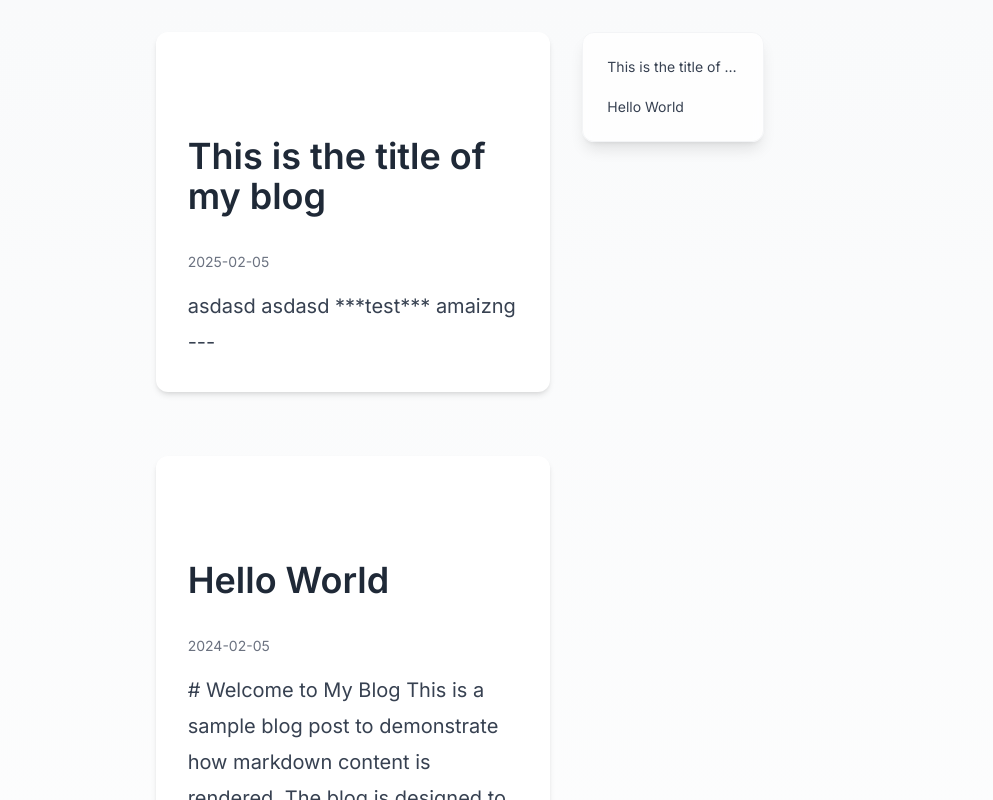
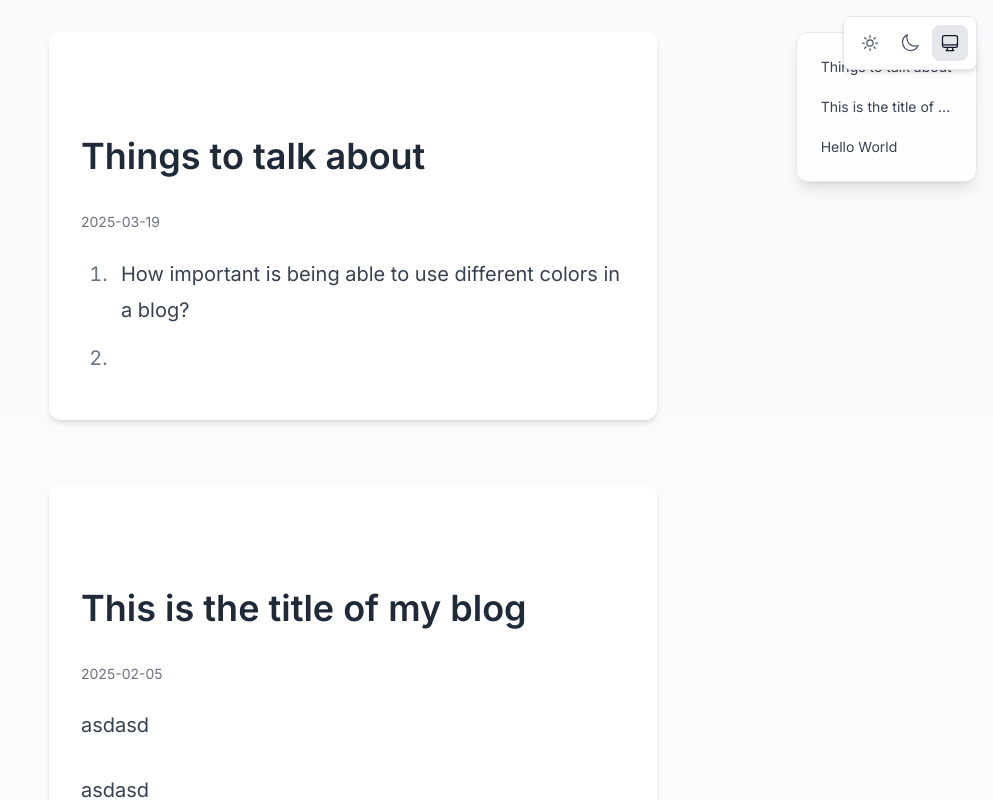
Before and after one commit to Xunrise/simple-blog, a Next.js app: page / in a window 1280 px wide. Shown: the top 800 px of the page, without its empty margins (287-1280 px from the left). Built offline with nearby package versions, Linux system fonts and the light colour scheme.

Commit message:
add theme switcher

```diff
--- /dev/null
+++ b/posts/things-to-talk-about.md
@@ -0,0 +1,7 @@
+---
+title: 'Things to talk about'
+date: '2025-03-19'
+---
+
+1. How important is being able to use different colors in a blog?
+2.
--- a/src/app/globals.css
+++ b/src/app/globals.css
@@ -2,16 +2,47 @@
 @tailwind components;
 @tailwind utilities;
 
+/* Light theme variables */
 :root {
   --foreground-rgb: 55, 65, 81;
   --background-rgb: 249, 250, 251;
+  --background-gradient-from: 249, 250, 251;
+  --background-gradient-to: 255, 255, 255;
+  --card-background: 255, 255, 255;
+  --card-border: 229, 231, 235;
+  --hover-bg: 243, 244, 246;
+  --prose-headings: 31, 41, 55;
+  --prose-body: 55, 65, 81;
+  --prose-links: 79, 70, 229;
+  --prose-links-hover: 99, 102, 241;
+  --sidebar-bg: 255, 255, 255, 0.8;
+  --sidebar-border: 243, 244, 246;
 }
 
-@media (prefers-color-scheme: dark) {
-  :root {
-    --foreground-rgb: 229, 231, 235;
-    --background-rgb: 24, 24, 27;
-  }
+/* Dark theme variables */
+.dark {
+  --foreground-rgb: 229, 231, 235;
+  --background-rgb: 24, 24, 27;
+  --background-gradient-from: 24, 24, 27;
+  --background-gradient-to: 17, 24, 39;
+  --card-background: 39, 39, 42;
+  --card-border: 63, 63, 70;
+  --hover-bg: 55, 65, 81;
+  --prose-headings: 243, 244, 246;
+  --prose-body: 209, 213, 219;
+  --prose-links: 129, 140, 248;
+  --prose-links-hover: 165, 180, 252;
+  --sidebar-bg: 39, 39, 42, 0.8;
+  --sidebar-border: 63, 63, 70;
+}
+
+/* Apply transitions for smooth theme changes */
+*,
+*::before,
+*::after {
+  transition-property: background-color, border-color, color, fill, stroke;
+  transition-duration: 200ms;
+  transition-timing-function: ease-out;
 }
 
 html {
@@ -28,13 +59,34 @@ article {
   scroll-margin-top: 2rem;
 }
 
+/* Apply background gradient to main backgrounds */
+.bg-gradient-to-b {
+  background: linear-gradient(to bottom,
+    rgb(var(--background-gradient-from)),
+    rgb(var(--background-gradient-to)));
+}
+
+/* Card and UI elements */
+.bg-white, .dark .dark\:bg-zinc-900 {
+  background-color: rgb(var(--card-background));
+}
+
+.border-gray-100, .dark .dark\:border-zinc-800 {
+  border-color: rgb(var(--card-border));
+}
+
+.hover\:bg-gray-100:hover, .dark .dark\:hover\:bg-zinc-800:hover {
+  background-color: rgba(var(--hover-bg), 0.5);
+}
+
+/* Prose styles */
 .prose {
   max-width: 65ch;
   color: inherit;
 }
 
 .prose a {
-  color: #4f46e5;
+  color: rgb(var(--prose-links));
   text-decoration: underline;
   text-decoration-thickness: 1px;
   text-underline-offset: 2px;
@@ -42,39 +94,24 @@ article {
 }
 
 .prose a:hover {
-  color: #6366f1;
+  color: rgb(var(--prose-links-hover));
   text-decoration-thickness: 2px;
 }
 
-.dark .prose a {
-  color: #818cf8;
-}
-
-.dark .prose a:hover {
-  color: #a5b4fc;
-}
-
 .prose h1, .prose h2, .prose h3, .prose h4, .prose h5, .prose h6 {
-  color: rgb(31, 41, 55);
+  color: rgb(var(--prose-headings));
   margin-top: 2em;
   margin-bottom: 1em;
   font-weight: 600;
 }
 
-.dark .prose h1,
-.dark .prose h2,
-.dark .prose h3,
-.dark .prose h4,
-.dark .prose h5,
-.dark .prose h6 {
-  color: rgb(243, 244, 246);
-}
-
 .prose p {
   margin-bottom: 1.5em;
   line-height: 1.75;
+  color: rgb(var(--prose-body));
 }
 
+/* Content editable styling */
 [contenteditable]:empty:before {
   content: attr(data-placeholder);
   color: #9ca3af;
@@ -87,11 +124,15 @@ article {
 
 /* DatePicker Custom Styles */
 .react-datepicker {
-  @apply p-2 font-sans bg-gray-50 dark:bg-zinc-800 border border-gray-200 dark:border-zinc-700 rounded-lg shadow-lg;
+  @apply p-2 font-sans rounded-lg shadow-lg;
+  background-color: rgb(var(--card-background));
+  border-color: rgb(var(--card-border));
 }
 
 .react-datepicker__header {
-  @apply bg-gray-50 dark:bg-zinc-800 border-0 p-0;
+  border: 0;
+  padding: 0;
+  background-color: rgb(var(--card-background));
 }
 
 .react-datepicker__triangle {
@@ -99,19 +140,22 @@ article {
 }
 
 .react-datepicker__month-container {
-  @apply bg-gray-50 dark:bg-zinc-800;
+  background-color: rgb(var(--card-background));
 }
 
 .react-datepicker__current-month {
-  @apply text-gray-900 dark:text-gray-100 font-semibold mb-4;
+  color: rgb(var(--foreground-rgb));
+  @apply font-semibold mb-4;
 }
 
 .react-datepicker__day-names {
-  @apply border-b border-gray-200 dark:border-zinc-700 pb-2 mb-2;
+  border-bottom: 1px solid rgb(var(--card-border));
+  @apply pb-2 mb-2;
 }
 
 .react-datepicker__day-name {
-  @apply text-gray-500 dark:text-gray-400 text-xs font-medium w-8 h-8 leading-8 m-0;
+  color: rgba(var(--foreground-rgb), 0.7);
+  @apply text-xs font-medium w-8 h-8 leading-8 m-0;
 }
 
 .react-datepicker__month {
@@ -119,7 +163,12 @@ article {
 }
 
 .react-datepicker__day {
-  @apply text-gray-900 dark:text-gray-100 w-8 h-8 leading-8 m-0 rounded-full hover:bg-gray-200/70 dark:hover:bg-zinc-700/70 transition-colors;
+  color: rgb(var(--foreground-rgb));
+  @apply w-8 h-8 leading-8 m-0 rounded-full transition-colors;
+}
+
+.react-datepicker__day:hover {
+  background-color: rgba(var(--hover-bg), 0.7);
 }
 
 .react-datepicker__day--selected {
@@ -127,15 +176,30 @@ article {
 }
 
 .react-datepicker__day--keyboard-selected {
-  @apply bg-blue-500/10 dark:bg-blue-500/20 text-blue-600 dark:text-blue-400 hover:bg-blue-500/20 dark:hover:bg-blue-500/30;
+  background-color: rgba(59, 130, 246, 0.1);
+  color: rgb(var(--prose-links));
+}
+
+.dark .react-datepicker__day--keyboard-selected {
+  background-color: rgba(59, 130, 246, 0.2);
+  color: rgb(var(--prose-links));
+}
+
+.react-datepicker__day--keyboard-selected:hover {
+  background-color: rgba(59, 130, 246, 0.2);
+}
+
+.dark .react-datepicker__day--keyboard-selected:hover {
+  background-color: rgba(59, 130, 246, 0.3);
 }
 
 .react-datepicker__day--today {
-  @apply font-semibold text-blue-500 dark:text-blue-400;
+  color: rgb(var(--prose-links));
+  @apply font-semibold;
 }
 
 .react-datepicker__day--outside-month {
-  @apply text-gray-400 dark:text-gray-600;
+  color: rgba(var(--foreground-rgb), 0.4);
 }
 
 .react-datepicker__navigation {
@@ -143,23 +207,28 @@ article {
 }
 
 .react-datepicker__navigation-icon::before {
-  @apply border-gray-400 dark:border-gray-500;
+  border-color: rgba(var(--foreground-rgb), 0.6);
 }
 
 /* Month and Year Dropdowns */
 .react-datepicker__month-select,
 .react-datepicker__year-select {
-  @apply bg-gray-100 dark:bg-zinc-700 border border-gray-200 dark:border-zinc-600 rounded px-2 py-1 text-sm text-gray-600 dark:text-gray-300 cursor-pointer;
+  background-color: rgba(var(--hover-bg), 0.5);
+  border: 1px solid rgb(var(--card-border));
+  @apply rounded px-2 py-1 text-sm cursor-pointer;
+  color: rgb(var(--foreground-rgb));
 }
 
 .react-datepicker__month-select:focus,
 .react-datepicker__year-select:focus {
-  @apply outline-none border-blue-500 dark:border-blue-400;
+  @apply outline-none;
+  border-color: rgb(var(--prose-links));
 }
 
 .react-datepicker__month-select option,
 .react-datepicker__year-select option {
-  @apply bg-gray-50 dark:bg-zinc-800 text-gray-900 dark:text-gray-100;
+  background-color: rgb(var(--card-background));
+  color: rgb(var(--foreground-rgb));
 }
 
 /* Input field styles */
@@ -168,32 +237,19 @@ article {
   font-size: 0.875rem;
   padding: 0.5rem 0.75rem 0.5rem 2.25rem;
   border-radius: 0.5rem;
-  border: 1px solid rgb(229, 231, 235);
+  border: 1px solid rgb(var(--card-border));
   background-color: transparent;
-  color: rgb(55, 65, 81);
+  color: rgb(var(--foreground-rgb));
   width: 10rem;
   transition: all 0.2s;
 }
 
-.dark .react-datepicker__input-container input {
-  border-color: rgb(63, 63, 70);
-  color: rgb(209, 213, 219);
-}
-
 .react-datepicker__input-container input:hover {
-  border-color: rgb(59, 130, 246);
-}
-
-.dark .react-datepicker__input-container input:hover {
-  border-color: rgb(96, 165, 250);
+  border-color: rgb(var(--prose-links));
 }
 
 .react-datepicker__input-container input:focus {
   outline: none;
-  border-color: rgb(59, 130, 246);
+  border-color: rgb(var(--prose-links));
   ring: 0;
 }
-
-.dark .react-datepicker__input-container input:focus {
-  border-color: rgb(96, 165, 250);
-}
--- a/src/app/layout.tsx
+++ b/src/app/layout.tsx
@@ -1,6 +1,8 @@
 import type { Metadata } from "next";
 import { Inter } from "next/font/google";
 import "./globals.css";
+import { ThemeProvider } from "@/components/ThemeProvider";
+import { ThemeSwitcher } from "@/components/ThemeSwitcher";
 
 const inter = Inter({ subsets: ["latin"] });
 
@@ -15,8 +17,13 @@ export default function RootLayout({
   children: React.ReactNode;
 }>) {
   return (
-    <html lang="en">
-      <body className={inter.className}>{children}</body>
+    <html lang="en" suppressHydrationWarning>
+      <body className={inter.className}>
+        <ThemeProvider>
+          <ThemeSwitcher />
+          {children}
+        </ThemeProvider>
+      </body>
     </html>
   );
 }
--- a/src/app/page.tsx
+++ b/src/app/page.tsx
@@ -1,6 +1,8 @@
 import { getAllPosts } from '@/lib/posts'
 import type { Post } from '../lib/types'
 import { Sidebar } from '@/components/Sidebar'
+import ReactMarkdown from 'react-markdown'
+import remarkBreaks from 'remark-breaks'
 
 export default async function Home() {
   const posts = await getAllPosts()
@@ -10,7 +12,7 @@ export default async function Home() {
       <div className="max-w-[1800px] mx-auto px-4 py-8">
         <div className="grid grid-cols-12 gap-8">
           {/* Main content area - 4 columns, centered */}
-          <div className="col-span-4 col-start-5">
+          <div className="col-span-6 col-start-4">
             <div className="space-y-16">
               {posts.map((post) => (
                 <article
@@ -21,7 +23,9 @@ export default async function Home() {
                   <div className="prose lg:prose-xl dark:prose-invert">
                     <h2 className="mb-4 text-2xl font-bold text-gray-800 dark:text-gray-100">{post.title}</h2>
                     <div className="text-gray-500 dark:text-gray-400 mb-4 text-sm">{post.date}</div>
-                    <div dangerouslySetInnerHTML={{ __html: post.content }} />
+                    <ReactMarkdown remarkPlugins={[remarkBreaks]}>
+                      {post.content || ' '}
+                    </ReactMarkdown>
                   </div>
                 </article>
               ))}
@@ -29,7 +33,7 @@ export default async function Home() {
           </div>
 
           {/* Sidebar - 2 columns */}
-          <aside className="col-span-2 col-start-9">
+          <aside className="col-span-2 col-start-11">
             <div className="sticky top-8 space-y-1 bg-white/80 dark:bg-zinc-900/80 backdrop-blur-sm rounded-xl shadow-lg p-4 border border-gray-100 dark:border-zinc-800">
               <nav className="space-y-1">
                 {posts.map((post) => (
--- /dev/null
+++ b/src/components/ThemeProvider.tsx
@@ -0,0 +1,82 @@
+'use client';
+
+import { createContext, useContext, useEffect, useState } from 'react';
+
+type Theme = 'light' | 'dark' | 'system';
+
+type ThemeProviderProps = {
+  children: React.ReactNode;
+};
+
+type ThemeContextType = {
+  theme: Theme;
+  setTheme: (theme: Theme) => void;
+};
+
+const ThemeContext = createContext<ThemeContextType | undefined>(undefined);
+
+export function ThemeProvider({ children }: ThemeProviderProps) {
+  const [theme, setTheme] = useState<Theme>('system');
+
+  useEffect(() => {
+    const storedTheme = localStorage.getItem('theme') as Theme | null;
+    if (storedTheme) {
+      setTheme(storedTheme);
+    }
+  }, []);
+
+  useEffect(() => {
+    const root = window.document.documentElement;
+
+    // Remove the previous theme class
+    root.classList.remove('light', 'dark');
+
+    // Add the new theme class
+    if (theme === 'system') {
+      const systemTheme = window.matchMedia('(prefers-color-scheme: dark)').matches ? 'dark' : 'light';
+      root.classList.add(systemTheme);
+    } else {
+      root.classList.add(theme);
+    }
+
+    // Save the theme preference
+    if (theme !== 'system') {
+      localStorage.setItem('theme', theme);
+    }
+  }, [theme]);
+
+  // Set up listener for system theme changes
+  useEffect(() => {
+    const mediaQuery = window.matchMedia('(prefers-color-scheme: dark)');
+
+    const handleChange = () => {
+      if (theme === 'system') {
+        const root = window.document.documentElement;
+        root.classList.remove('light', 'dark');
+        root.classList.add(mediaQuery.matches ? 'dark' : 'light');
+      }
+    };
+
+    mediaQuery.addEventListener('change', handleChange);
+    return () => mediaQuery.removeEventListener('change', handleChange);
+  }, [theme]);
+
+  const value = {
+    theme,
+    setTheme,
+  };
+
+  return (
+    <ThemeContext.Provider value={value}>
+      {children}
+    </ThemeContext.Provider>
+  );
+}
+
+export function useTheme() {
+  const context = useContext(ThemeContext);
+  if (context === undefined) {
+    throw new Error('useTheme must be used within a ThemeProvider');
+  }
+  return context;
+}
--- /dev/null
+++ b/src/components/ThemeSwitcher.tsx
@@ -0,0 +1,112 @@
+'use client';
+
+import { useTheme } from './ThemeProvider';
+import { useEffect, useState } from 'react';
+
+export function ThemeSwitcher() {
+  const { theme, setTheme } = useTheme();
+  const [mounted, setMounted] = useState(false);
+
+  // Avoid hydration mismatch by rendering only on client-side
+  useEffect(() => {
+    setMounted(true);
+  }, []);
+
+  if (!mounted) {
+    return null;
+  }
+
+  return (
+    <div className="fixed top-4 right-4 z-50 bg-white dark:bg-zinc-900 rounded-lg shadow-md p-2 border border-gray-200 dark:border-zinc-800 transition-all">
+      <div className="flex items-center space-x-1">
+        {/* Light theme button */}
+        <button
+          onClick={() => setTheme('light')}
+          className={`p-2 rounded-lg transition-colors ${
+            theme === 'light'
+              ? 'bg-gray-200 dark:bg-zinc-700 text-gray-900 dark:text-gray-100'
+              : 'text-gray-600 dark:text-gray-400 hover:bg-gray-100 dark:hover:bg-zinc-800'
+          }`}
+          title="Light mode"
+          aria-label="Use light theme"
+        >
+          <SunIcon className="h-5 w-5" />
+        </button>
+
+        {/* Dark theme button */}
+        <button
+          onClick={() => setTheme('dark')}
+          className={`p-2 rounded-lg transition-colors ${
+            theme === 'dark'
+              ? 'bg-gray-200 dark:bg-zinc-700 text-gray-900 dark:text-gray-100'
+              : 'text-gray-600 dark:text-gray-400 hover:bg-gray-100 dark:hover:bg-zinc-800'
+          }`}
+          title="Dark mode"
+          aria-label="Use dark theme"
+        >
+          <MoonIcon className="h-5 w-5" />
+        </button>
+
+        {/* System theme button */}
+        <button
+          onClick={() => setTheme('system')}
+          className={`p-2 rounded-lg transition-colors ${
+            theme === 'system'
+              ? 'bg-gray-200 dark:bg-zinc-700 text-gray-900 dark:text-gray-100'
+              : 'text-gray-600 dark:text-gray-400 hover:bg-gray-100 dark:hover:bg-zinc-800'
+          }`}
+          title="System preference"
+          aria-label="Use system theme"
+        >
+          <ComputerIcon className="h-5 w-5" />
+        </button>
+      </div>
+    </div>
+  );
+}
+
+// Icons
+function SunIcon({ className = "h-6 w-6" }) {
+  return (
+    <svg
+      xmlns="http://www.w3.org/2000/svg"
+      fill="none"
+      viewBox="0 0 24 24"
+      strokeWidth="1.5"
+      stroke="currentColor"
+      className={className}
+    >
+      <path strokeLinecap="round" strokeLinejoin="round" d="M12 3v2.25m6.364.386-1.591 1.591M21 12h-2.25m-.386 6.364-1.591-1.591M12 18.75V21m-4.773-4.227-1.591 1.591M5.25 12H3m4.227-4.773L5.636 5.636M15.75 12a3.75 3.75 0 1 1-7.5 0 3.75 3.75 0 0 1 7.5 0Z" />
+    </svg>
+  );
+}
+
+function MoonIcon({ className = "h-6 w-6" }) {
+  return (
+    <svg
+      xmlns="http://www.w3.org/2000/svg"
+      fill="none"
+      viewBox="0 0 24 24"
+      strokeWidth="1.5"
+      stroke="currentColor"
+      className={className}
+    >
+      <path strokeLinecap="round" strokeLinejoin="round" d="M21.752 15.002A9.72 9.72 0 0 1 18 15.75c-5.385 0-9.75-4.365-9.75-9.75 0-1.33.266-2.597.748-3.752A9.753 9.753 0 0 0 3 11.25C3 16.635 7.365 21 12.75 21a9.753 9.753 0 0 0 9.002-5.998Z" />
+    </svg>
+  );
+}
+
+function ComputerIcon({ className = "h-6 w-6" }) {
+  return (
+    <svg
+      xmlns="http://www.w3.org/2000/svg"
+      fill="none"
+      viewBox="0 0 24 24"
+      strokeWidth="1.5"
+      stroke="currentColor"
+      className={className}
+    >
+      <path strokeLinecap="round" strokeLinejoin="round" d="M9 17.25v1.007a3 3 0 0 1-.879 2.122L7.5 21h9l-.621-.621A3 3 0 0 1 15 18.257V17.25m6-12V15a2.25 2.25 0 0 1-2.25 2.25H5.25A2.25 2.25 0 0 1 3 15V5.25m18 0A2.25 2.25 0 0 0 18.75 3H5.25A2.25 2.25 0 0 0 3 5.25m18 0V12a2.25 2.25 0 0 1-2.25 2.25H5.25A2.25 2.25 0 0 1 3 12V5.25" />
+    </svg>
+  );
+}
--- a/tailwind.config.ts
+++ b/tailwind.config.ts
@@ -6,6 +6,7 @@ export default {
     "./src/components/**/*.{js,ts,jsx,tsx,mdx}",
     "./src/app/**/*.{js,ts,jsx,tsx,mdx}",
   ],
+  darkMode: 'class',
   theme: {
     extend: {
       colors: {
```
Also changed, not shown: posts/this-is-the-title-of-my-blog.md (+11 -1 lines).
